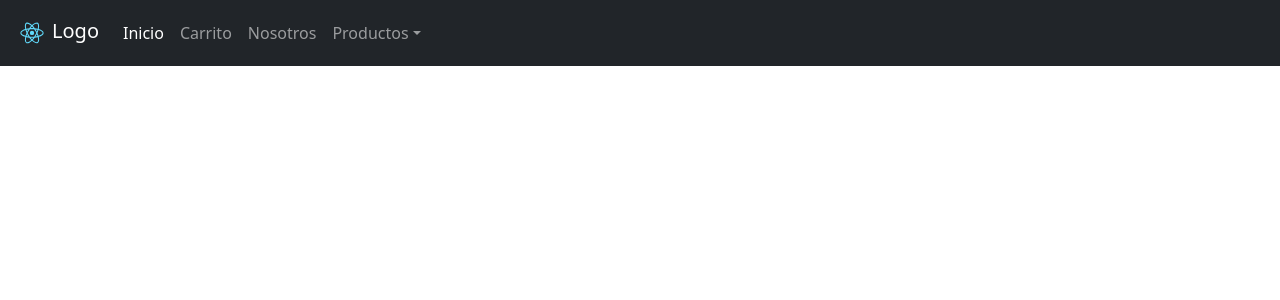
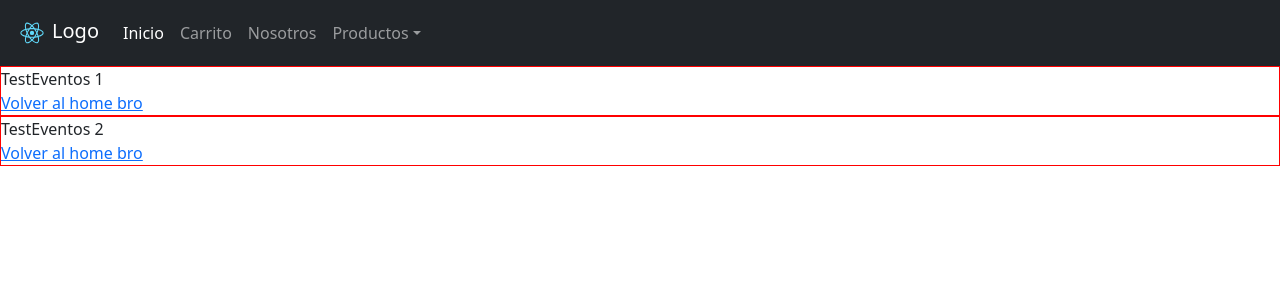
Before and after one commit to fbarbero98/react-JS-Facundo_Barbero, a React (Create React App) app: page /testEventos in a window 1280 px wide. Shown: the top 300 px of the page. Built offline with nearby package versions, Linux system fonts and the light colour scheme.

Commit message:
Se hace committ de la clase 8

```diff
--- a/src/App.js
+++ b/src/App.js
@@ -7,6 +7,8 @@ import TestAPI from './components/TestAPI.jsx';
 import { BrowserRouter, Routes, Route } from "react-router-dom";
 import Home from './components/Home.jsx';
 import Contacto from './components/Contacto.jsx';
+import TestEventos from './components/TestEventos.jsx';
+import StackBlitz from './components/StackBlitz.jsx';
 
 function App() {
   return (
@@ -22,7 +24,9 @@ function App() {
           <Route path='/' element={<Home />} /> {/*Este es el predeterminado */ }
           <Route path='/home' element={<Home />} />  {/*Este es particular de home */}
           <Route  path='/contacto' element={<Contacto />} />
-          <Route path='/pokes' element={<TestAPI />} />
+          <Route path='/testEventos' element={<TestEventos />} />
+          <Route path='/testStack' element={<StackBlitz />} />
+
 
 
 
--- a/src/components/Contacto.jsx
+++ b/src/components/Contacto.jsx
@@ -2,7 +2,7 @@ import React from 'react'
 import { Link } from "react-router-dom";
 export default function Contacto() {
   return (
-    <div>contacto
+    <div>contacto <br/>
         <Link to="/home">Volver al home bro</Link>
     </div>
   )
--- a/src/components/Home.jsx
+++ b/src/components/Home.jsx
@@ -3,6 +3,7 @@ import { Link } from "react-router-dom";
 
 export default function Home() {
   return (
-    <div><Link to="/contacto">Ir al contacto bro</Link></div>
+    <div><Link to="/contacto">Ir al contacto bro</Link> <br/>
+    <Link to="/testEventos">Ir al testEv bro</Link></div>
   )
 }
--- /dev/null
+++ b/src/components/StackBlitz.jsx
@@ -0,0 +1,20 @@
+import React from 'react'
+
+export default function StackBlitz() {
+ function handleKeyDown(e) {
+    const vocales = "aeiou"
+
+    console.log(e)
+    if (vocales.includes(e.key)){ //Esto lo que hace es sacar la informacion del evento y asi sabemos que lo que necesitamos para saber que tecla se presiona es "e.key"
+        //Lo que hace este if es, si la tecla que presionamos (e.key) incluye alguina de las vocales (las reconoce como array), entonces se hace el prevent default (no se presiona) y un alert
+        e.preventDefault(); //Esto cancela el evento por defecto (el onkeydown), si asignas otro evento eso no se cancela.
+        alert(`presionaste la ${e.key} que no se puede usar! `)
+    }
+ }
+
+  return (
+    <div>
+        <input type= "text"onKeyDown={handleKeyDown} />
+    </div>
+  )
+}
--- /dev/null
+++ b/src/components/TestEventos.jsx
@@ -0,0 +1,22 @@
+import React from "react";
+import { Link } from "react-router-dom";
+
+export default function TestEventos() {
+  function handleClickDiv(e, id) {
+    alert("Clickeaste handleClickDiv " + id);
+    console.log(e);
+  }
+
+  return (
+    <>
+      <div onClick={(e) => handleClickDiv(e, 1)} style={{ border: "1px solid red" }}>
+        TestEventos 1<br />
+        <Link to="/home">Volver al home bro</Link>
+      </div>
+      <div onClick={(e) => handleClickDiv(e, 2)} style={{ border: "1px solid red" }}>
+        TestEventos 2<br />
+        <Link to="/home">Volver al home bro</Link>
+      </div>
+    </>
+  );
+}
```
